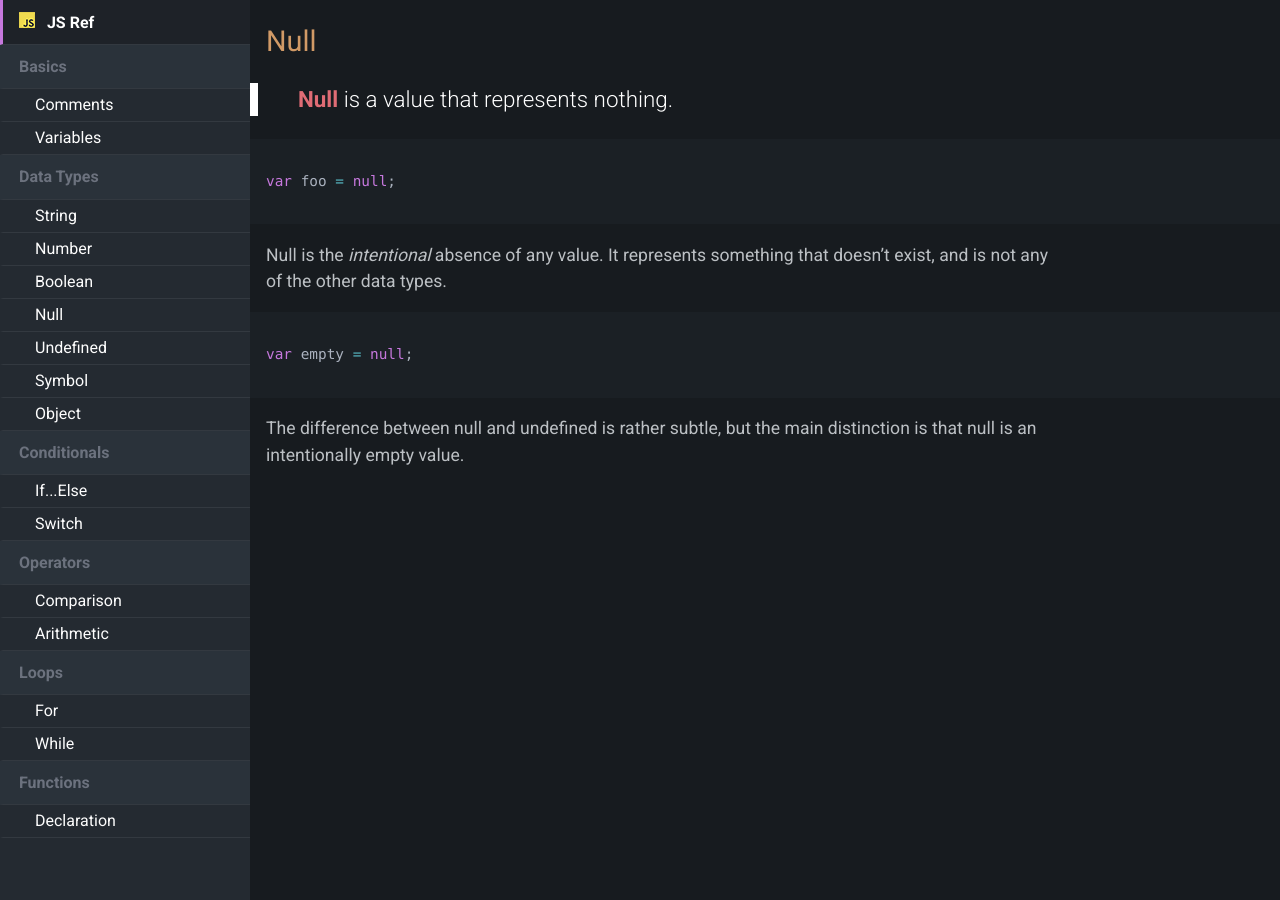
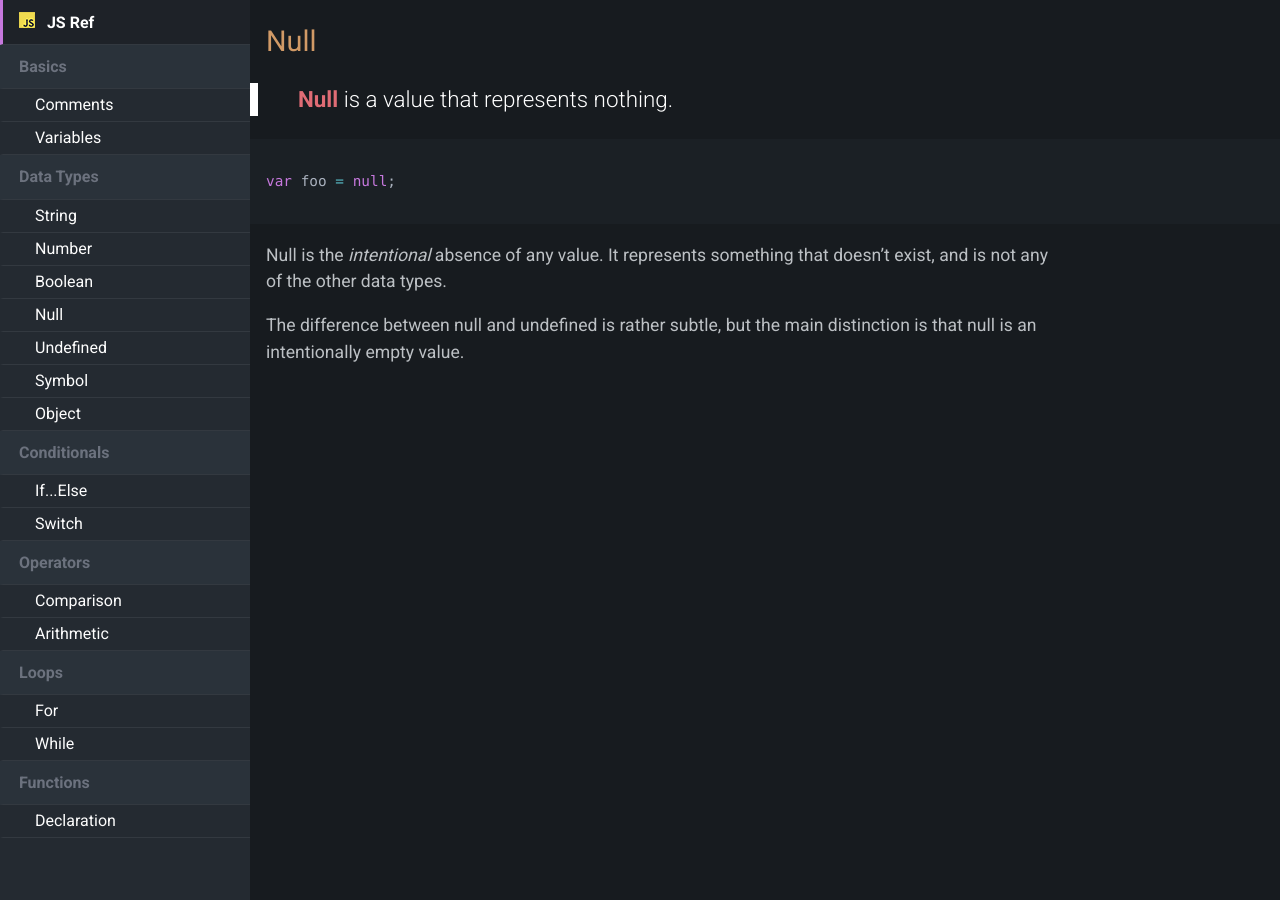
Before and after one commit to KJLarson/snippets, a Jekyll site: the page built from _pages/04_null.md, in a window 1280 px wide and 900 px high. Built offline with Jekyll 4.4.1, drawn with Linux system fonts in a browser that asks for light colours; nearby versions of some CDN libraries.

Commit message:
Update 04_null.md

````diff
--- a/_pages/04_null.md
+++ b/_pages/04_null.md
@@ -13,8 +13,4 @@ var foo = null;
 ```
 Null is the *intentional* absence of any value. It represents something that doesn't exist, and is not any of the other data types.
 
-```js
-var empty = null;
-```
-
 The difference between null and undefined is rather subtle, but the main distinction is that null is an intentionally empty value.
````
